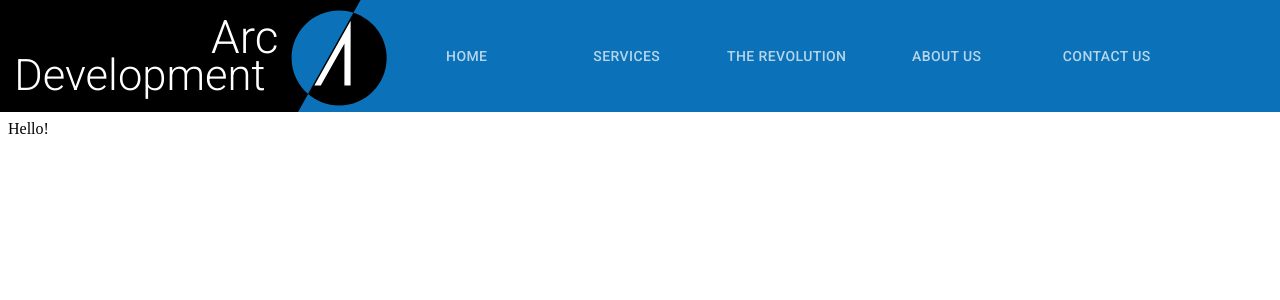
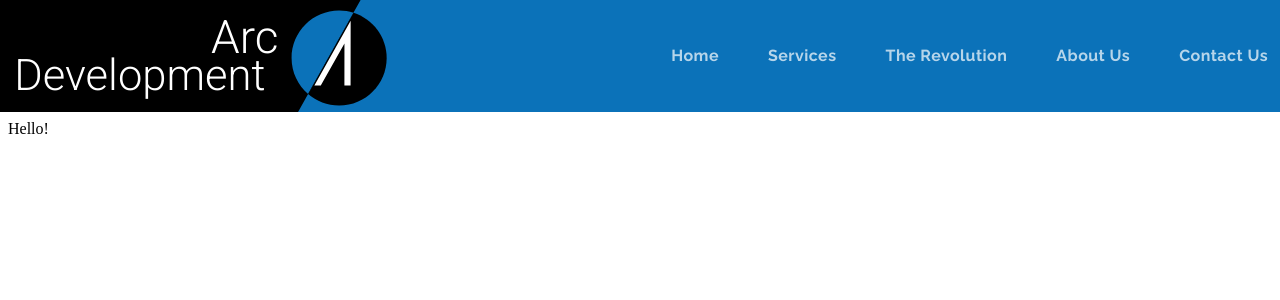
Before and after one commit to tsg1204/arcdevelopment, a React (Create React App) app: page / in a window 1280 px wide. Shown: the top 300 px of the page. Built offline with nearby package versions, Linux system fonts and the light colour scheme.

Commit message:
add tabs style

```diff
--- a/public/index.html
+++ b/public/index.html
@@ -14,7 +14,7 @@
       manifest.json provides metadata used when your web app is installed on a
       user's mobile device or desktop. See https://developers.google.com/web/fundamentals/web-app-manifest/
     -->
-    <link rel="stylesheet" href="https://fonts.googleapis.com/css?family=Roboto:300,400,500,700&display=swap" />
+    <link rel="stylesheet" href="https://fonts.googleapis.com/css?family=Pacifico|Raleway:100,400,400i,700|Roboto:300,400,500,700&display=swap" />
 
     <!--
       Notice the use of %PUBLIC_URL% in the tags above.
--- a/src/components/ui/Header.js
+++ b/src/components/ui/Header.js
@@ -31,6 +31,14 @@
   logo: {
     height: '7em',
     textTransform: 'none',
+  },
+  tabContainer: {
+    marginLeft: 'auto',
+  },
+  tab: {
+    ...theme.typography.tab,
+    minWidth: 10,
+    marginLeft: '25px',
   },
 }));
 
@@ -90,12 +98,12 @@
                 d="M457-17l-8.93 16-9.62 17.24-8.36 14.96L369.93 139l-.01.01L361 155"
               />
             </svg>
-            <Tabs>
-              <Tab label="Home" />
-              <Tab label="Services" />
-              <Tab label="The Revolution" />
-              <Tab label="About Us" />
-              <Tab label="Contact Us" />
+            <Tabs className={classes.tabContainer}>
+              <Tab className={classes.tab} label="Home" />
+              <Tab className={classes.tab} label="Services" />
+              <Tab className={classes.tab} label="The Revolution" />
+              <Tab className={classes.tab} label="About Us" />
+              <Tab className={classes.tab} label="Contact Us" />
             </Tabs>
           </Toolbar>
         </AppBar>
--- a/src/components/ui/Theme.js
+++ b/src/components/ui/Theme.js
@@ -17,8 +17,11 @@
     },
   },
   typography: {
-    h3: {
-      fontWeight: 300,
+    tab: {
+      fontFamily: 'Raleway',
+      textTransform: 'none',
+      fontWeight: 700,
+      fontSize: '1rem',
     },
   },
 });
```
